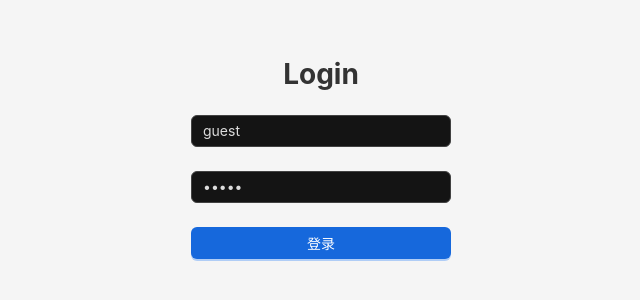
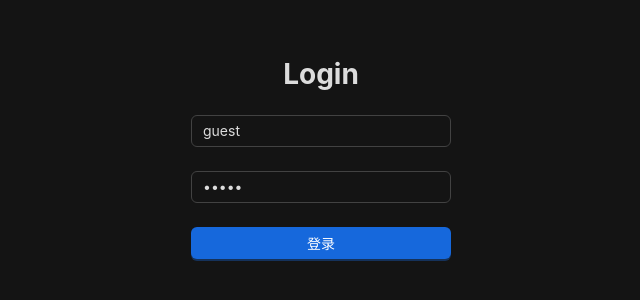
Before and after one commit to w2xi/react-admin-template, a React (Vite) app: page /login in a window 1280 px wide. Shown: the part 242-542 px from the top of the page, without its empty margins (319-959 px from the left). Built offline with nearby package versions, Linux system fonts and the light colour scheme.

Commit message:
fix: login page theme

```diff
--- a/src/pages/login/index.scss
+++ b/src/pages/login/index.scss
@@ -3,10 +3,8 @@
   justify-content: center;
   align-items: center;
   height: 100vh;
-  background: #f5f5f5;
   .title {
     text-align: center;
-    color: #333;
   }
   .submit-btn {
     width: 100%;
--- a/src/pages/login/index.tsx
+++ b/src/pages/login/index.tsx
@@ -1,5 +1,5 @@
 import { useNavigate } from "react-router-dom";
-import { Form, Input, Button } from "antd"
+import { Form, Input, Button, theme as antTheme } from "antd"
 import { FormattedMessage } from "react-intl";
 import { useLocale } from '@/locales';
 import './index.scss'
@@ -7,16 +7,18 @@ import { login } from "@/api/user.ts"
 import useUserStore from "@/stores/user";
 import type { LoginParams } from '@/interface/user/login.ts'
 
+const { useToken } = antTheme;
+
 const initialValues: LoginParams = {
   username: 'guest',
   password: 'guest',
 };
 
-
 const Login = () => {
   const navigate = useNavigate();
   const { setUserInfo } = useUserStore();
   const { formatMessage } = useLocale();
+  const { token } = useToken();
 
   const onFinished = (form: LoginParams) => {
     login(form).then(res => {
@@ -29,7 +31,10 @@ const Login = () => {
   }
 
   return (
-    <div className="login-container">
+    <div
+      className="login-container"
+      style={{ backgroundColor: token.colorBgContainer }}
+    >
       <Form<LoginParams>
         style={{ width: 260 }}
         initialValues={initialValues}
```
